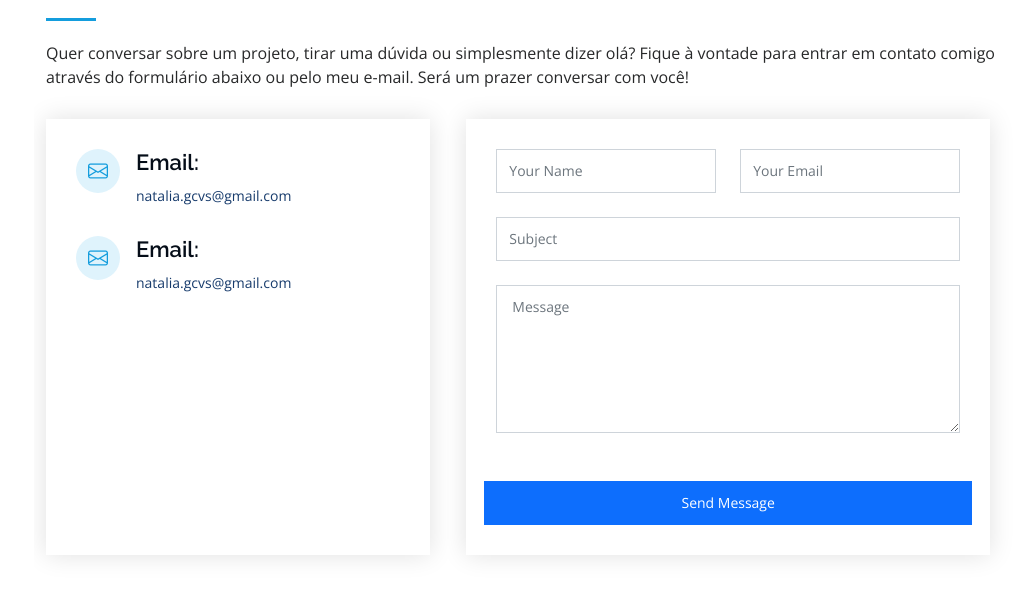
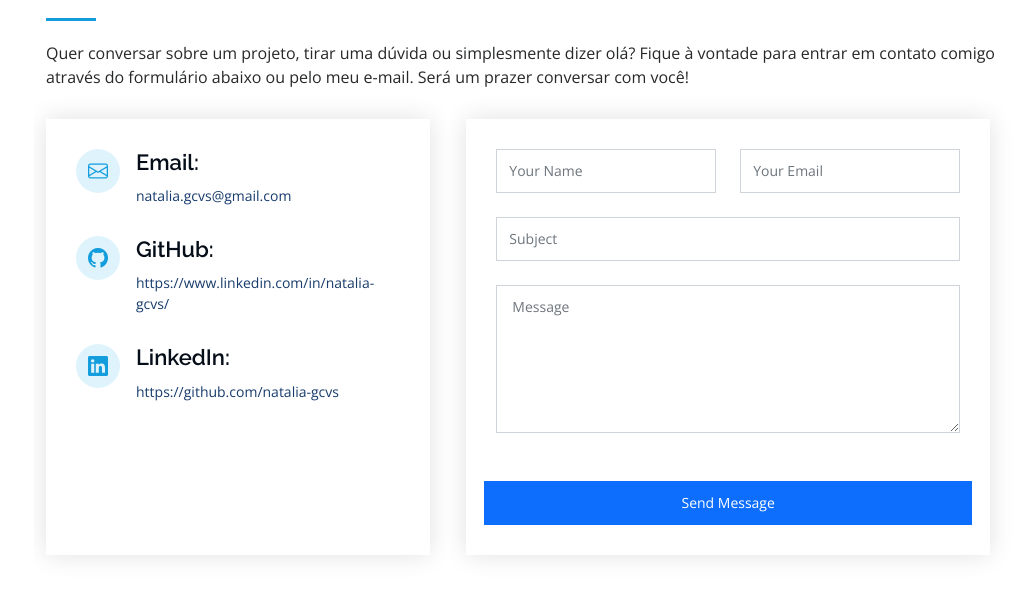
Before and after one commit to natalia-gcvs/natalia-goncalves-portfolio, a Flask app: page / in a window 1280 px wide. Shown: the part 2907-3507 px from the top of the page, without its empty margins (266-1280 px from the left). Run offline with Flask 3, Linux system fonts and the light colour scheme; some libraries are stand-ins or nearby versions.

Commit message:
update main and projects

```diff
--- a/templates/index.html
+++ b/templates/index.html
@@ -348,9 +348,15 @@
               </div>
 
               <div class="email">
-                <i class="bi bi-envelope"></i>
-                <h4>Email:</h4>
-                <p>natalia.gcvs@gmail.com</p>
+                <i class="bi bi-github"></i>
+                <h4>GitHub:</h4>
+                <p>https://www.linkedin.com/in/natalia-gcvs/</p>
+              </div>
+
+              <div class="email">
+                <i class="bi bi-linkedin"></i>
+                <h4>LinkedIn:</h4>
+                <p>https://github.com/natalia-gcvs</p>
               </div>
 
             </div>
```
